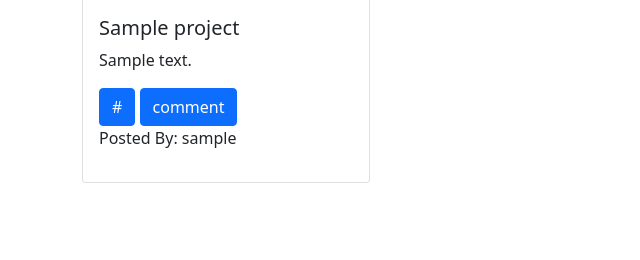
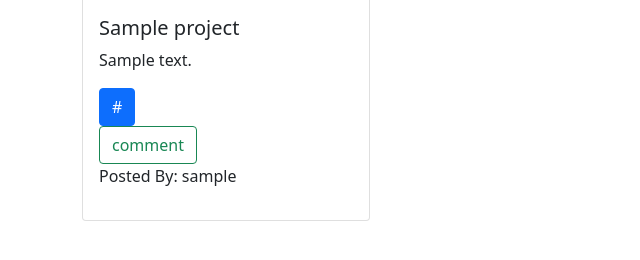
Before and after one commit to Bernard2030/awardsdjango, a Django app: page / in a window 1280 px wide. Shown: the part 151-411 px from the top of the page, without its empty margins (0-640 px from the left). Run offline with Django 3.2, Linux system fonts and the light colour scheme; a user stored in the database is signed in; tables that the repository leaves empty hold one stand-in row (values such as "Sample post"); some libraries are stand-ins or nearby versions.

Commit message:
add content to comment html

```diff
--- a/my_awards/templates/welcome.html
+++ b/my_awards/templates/welcome.html
@@ -10,13 +10,13 @@
 <div class="container">
     {% for pro in all_my_projects%}
     <div class="card" style="width: 18rem;">
-        <img src="{{all_my_projects.image.url}}" class="card-img-top" alt="...">
+        <img src="{{pro.image.url}}" class="card-img-top" alt="...">
         <div class="card-body">
           <h5 class="card-title">{{pro.title}}</h5>
           <a href="#"></a>
           <p class="card-text">{{pro.description}}</p>
-          <a href="{{pro.links}}" class="btn btn-primary">{{pro.links}}</a>
-          <a href="" class="btn btn-primary">comment</a>
+          <a href="{{pro.links}}" class="btn btn-primary">{{pro.links}}</a><br>
+          <a href="{% url 'comment' pro.id %}" class="btn btn-outline-success">comment</a>
           <p>Posted By: {{pro.user}}</p>
         </div>
       </div>
--- a/my_awards/urls.py
+++ b/my_awards/urls.py
@@ -1,10 +1,12 @@
 from django.conf.urls import  url
+from django.urls import path
 from . import views
 from django.conf import settings
 from django.conf.urls.static import static
 
 urlpatterns=[
     url('^$',views.home,name = 'home'),
+    path('comment/<int:id>/',views.comment,name='comment'),
 ]
 
 if settings.DEBUG:
```
Also changed, not shown: my_awards/templates/comment.html (+7 -1 lines).
